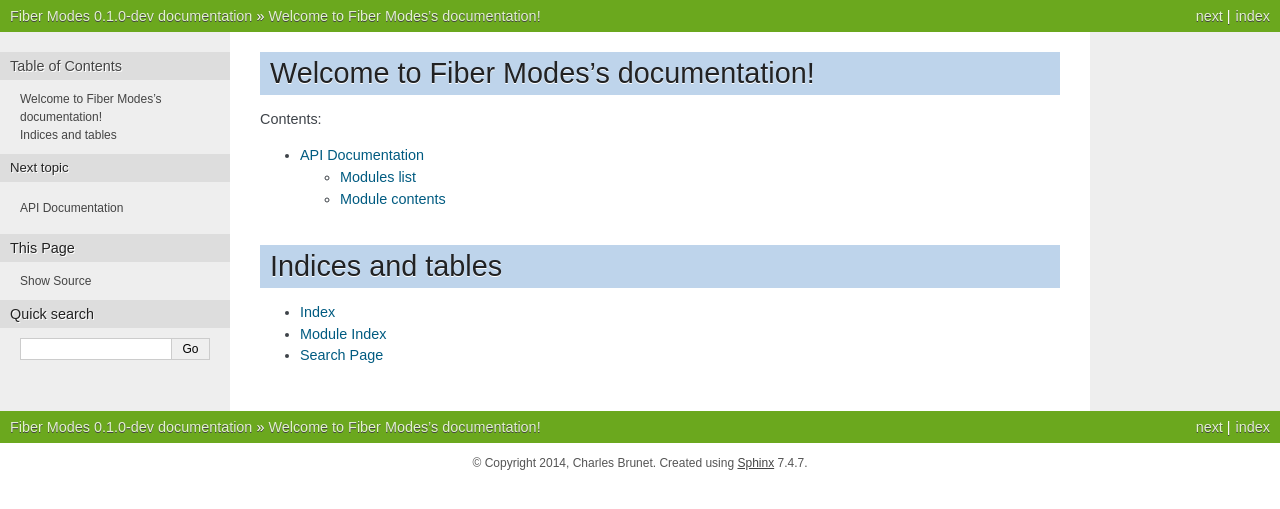
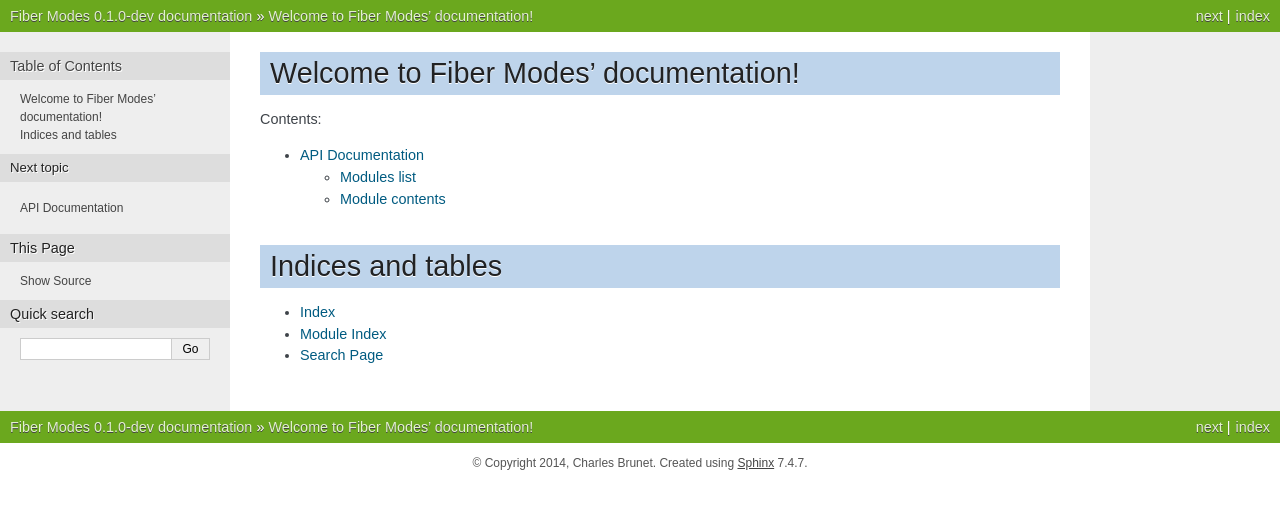
Before and after one commit to cbrunet/fibermodes, a Sphinx documentation site: the page built from doc/index.rst, in a window 1280 px wide. Shown: the top 509 px of the page. Built offline with Sphinx 7.4.7, drawn with Linux system fonts in a browser that asks for light colours; formulas are drawn with MathJax 3.

```diff
--- a/doc/index.rst
+++ b/doc/index.rst
@@ -3,8 +3,8 @@
    You can adapt this file completely to your liking, but it should at least
    contain the root `toctree` directive.
 
-Welcome to Fiber Modes's documentation!
-=======================================
+Welcome to Fiber Modes' documentation!
+======================================
 
 Contents:
 
```
Also changed, not shown: doc/modules.rst (deleted, +0 -7 lines), 2 other files.
